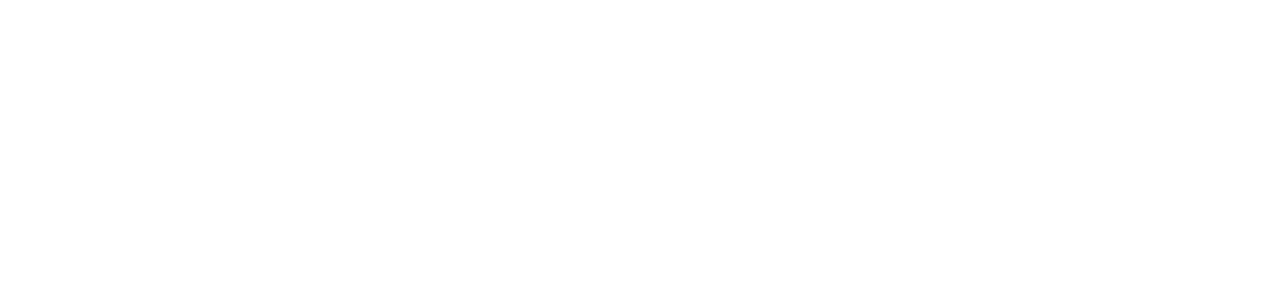
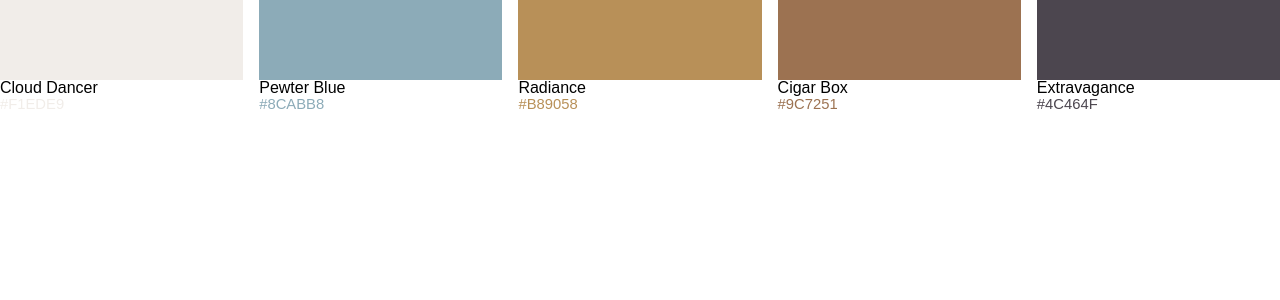
Before and after one commit to Aure-en/colorize, a React (Create React App) app: page /creation in a window 1280 px wide. Shown: the top 300 px of the page. Built offline with nearby package versions, Linux system fonts and the light colour scheme.

Commit message:
New Creation route displays the main palette.

```diff
--- a/src/App.jsx
+++ b/src/App.jsx
@@ -3,7 +3,7 @@
 import GlobalStyles from './styles/globalStyles';
 import Theme from './components/settings/Theme';
 import Home from './routes/Home';
-
+import Creation from './routes/Creation';
 
 function App() {
   return (
@@ -12,6 +12,7 @@
       <Theme>
         <Switch>
           <Route exact path="/" component={Home} />
+          <Route exact path="/creation" component={Creation} />
         </Switch>
       </Theme>
     </Router>
--- /dev/null
+++ b/src/components/palette/Palette.jsx
@@ -0,0 +1,53 @@
+import React from 'react';
+import styled from 'styled-components';
+import PropTypes from 'prop-types';
+import Color from './color/Color';
+
+const Palette = ({
+  palette,
+  direction,
+}) => (
+  <Wrapper
+    $direction={direction}
+    list={palette}
+  >
+    {palette.colors.map((color) => (
+      <Color key={color.id} color={color} />
+    ))}
+  </Wrapper>
+);
+
+Palette.propTypes = {
+  palette: PropTypes.shape({
+    id: PropTypes.number.isRequired,
+    colors: PropTypes.arrayOf(
+      PropTypes.shape({
+        name: PropTypes.string.isRequired,
+        hex: PropTypes.string.isRequired,
+        rgb: PropTypes.arrayOf(PropTypes.number.isRequired).isRequired,
+        hsl: PropTypes.arrayOf(PropTypes.number.isRequired).isRequired,
+        id: PropTypes.number.isRequired,
+      }).isRequired,
+    ).isRequired,
+  }).isRequired,
+  direction: PropTypes.oneOf(['vertical', 'horizontal']),
+};
+
+Palette.defaultProps = {
+  direction: 'horizontal',
+};
+
+const Wrapper = styled.div`
+  display: flex;
+  grid-gap: 1rem;
+  width: 100%;
+  flex: 1;
+  & > * {
+    flex: 1;
+  }
+  @media all and (min-width: 600px) {
+    flex-direction: ${(props) => (props.$direction === 'vertical' ? 'column' : 'row')};
+  }
+`;
+
+export default Palette;
--- /dev/null
+++ b/src/components/palette/color/Color.jsx
@@ -0,0 +1,44 @@
+import React from 'react';
+import styled from 'styled-components';
+import PropTypes from 'prop-types';
+import Name from '../../color/Name';
+
+const Color = ({ color }) => (
+  <Card>
+    <Background
+      $color={color.hex}
+    />
+    <Name color={color} />
+  </Card>
+);
+
+Color.propTypes = {
+  color: PropTypes.shape({
+    name: PropTypes.string.isRequired,
+    hex: PropTypes.string.isRequired,
+    rgb: PropTypes.arrayOf(PropTypes.number.isRequired).isRequired,
+    hsl: PropTypes.arrayOf(PropTypes.number.isRequired).isRequired,
+    id: PropTypes.number.isRequired,
+  }).isRequired,
+};
+
+const Card = styled.div`
+  display: flex;
+  flex-direction: column;
+`;
+
+const Background = styled.button`
+  display: flex;
+  flex-direction: column;
+  background: ${(props) => props.$color};
+  min-height: 5rem;
+  flex: 1;
+  border: none;
+  cursor: pointer;
+  padding: 0;
+  &:focus {
+    outline: 2px solid transparent;
+  }
+`;
+
+export default Color;
--- /dev/null
+++ b/src/routes/Creation.jsx
@@ -0,0 +1,16 @@
+import React from 'react';
+import { useSelector } from 'react-redux';
+import { getPalette } from '../reducers/palette';
+import Palette from '../components/palette/Palette';
+
+const Creation = () => {
+  const palette = useSelector(getPalette);
+
+  return (
+    <div>
+      <Palette palette={palette} />
+    </div>
+  );
+};
+
+export default Creation;
```
